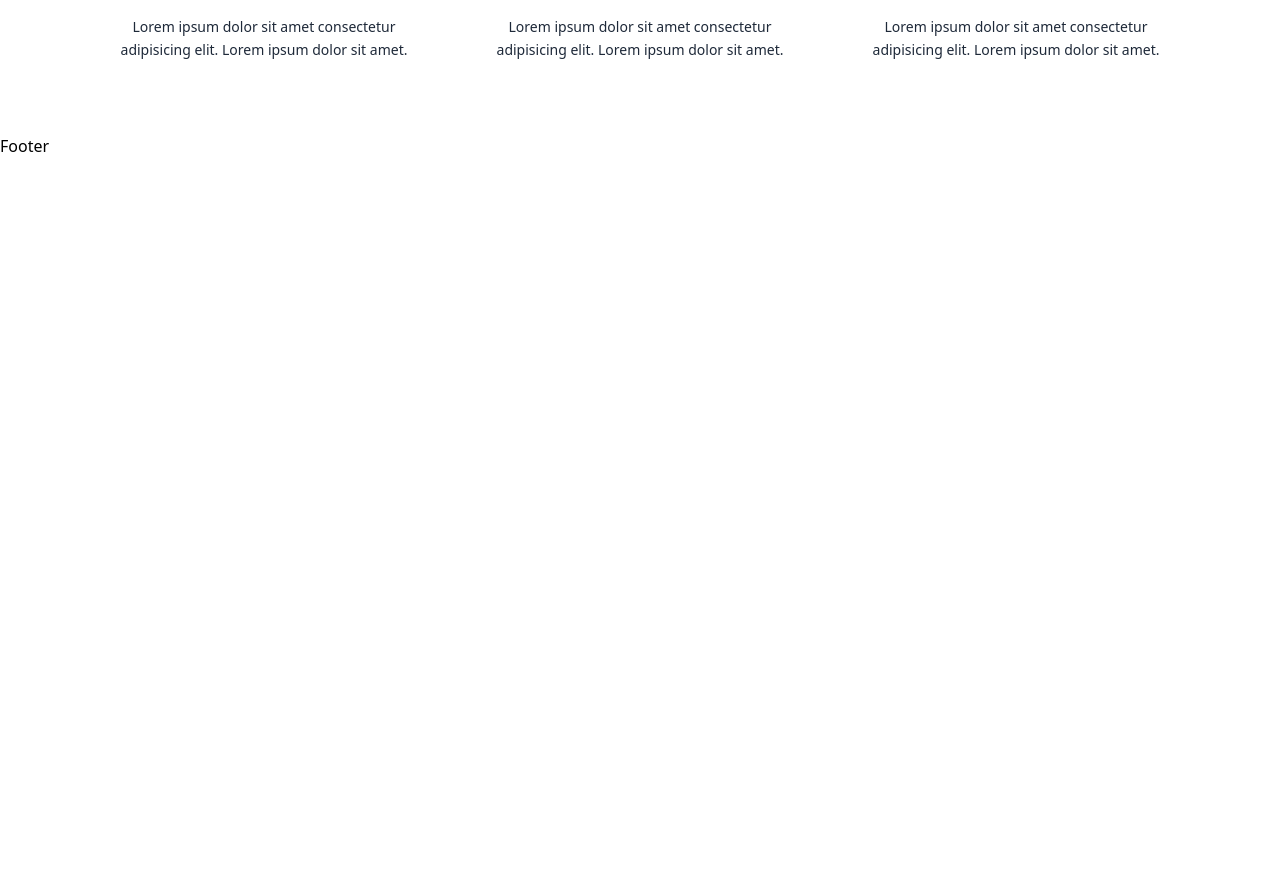
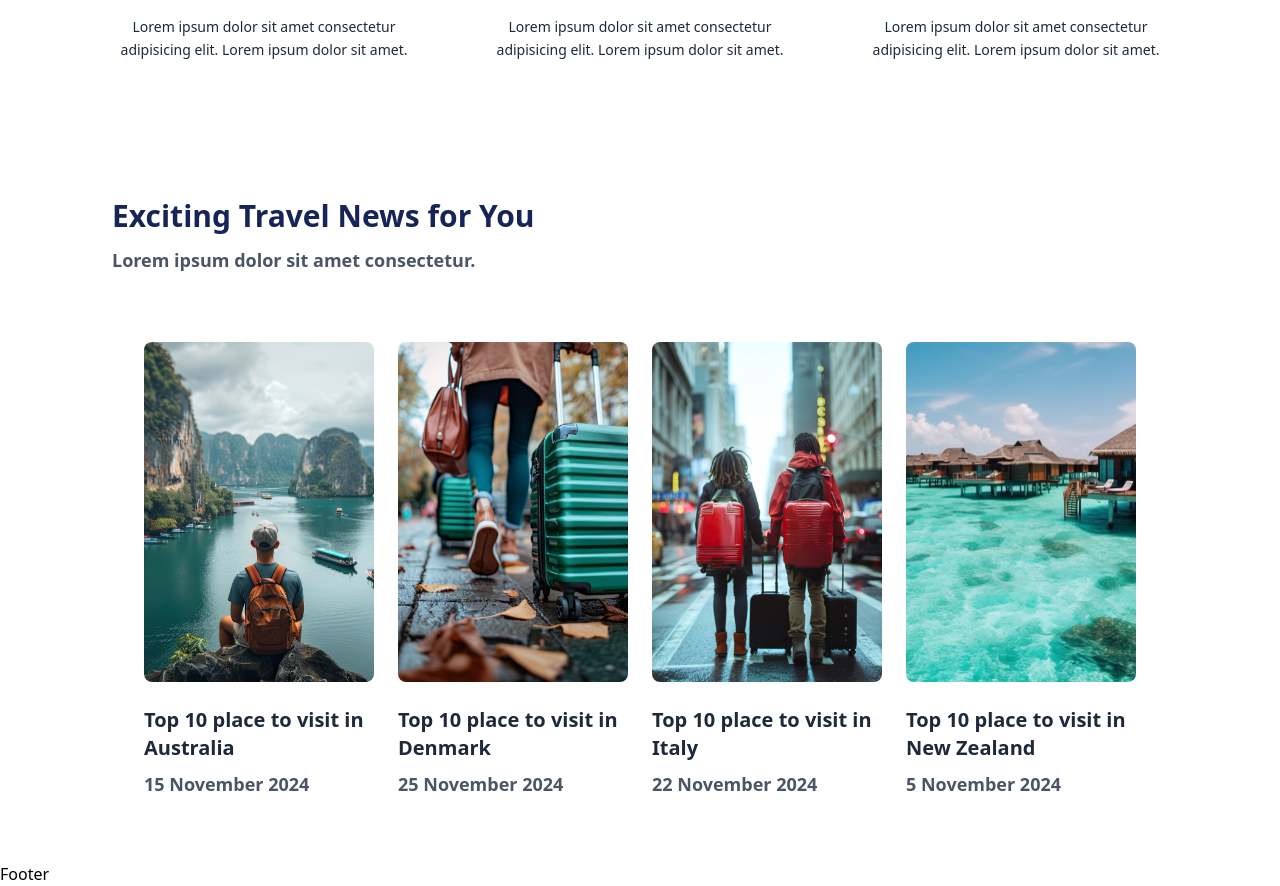
Before and after one commit to RehmanShoukat/Travel, a React (Vite) app: page / in a window 1280 px wide. Shown: the part 2544-3430 px from the top of the page. Before the commit the page ends 2702 px from the top, so only its background shows below. Built offline with nearby package versions, Linux system fonts and the light colour scheme.

Commit message:
Added Best Places section

```diff
--- a/src/pages/Frontend/Home/HotelList.jsx
+++ b/src/pages/Frontend/Home/HotelList.jsx
@@ -58,11 +58,14 @@ const HotelList = () => {
             <div className="grid grid-cols-1 md:grid-cols-4 gap-6 mt-8">
                 {hotels.map((items, index) => (
                     <div key={index} className="relative overflow-hidden rounded-2xl group" data-aos="fade-right" data-aos-delay={index * 300}>
-                        <img
-                            src={items.image}
-                            alt={items.name}
-                            className="w-full h-85 object-cover object-fit rounded-2xl transition-transform duration-500 ease-in-out hover:-translate-y-2"
-                        />
+                        <div className='overflow-hidden rounded-2xl'>
+
+                            <img
+                                src={items.image}
+                                alt={items.name}
+                                className="w-85 h-85 object-cover  rounded-2xl transition-transform duration-500 transform hover:scale-110"
+                            />
+                        </div>
 
                         <button className="absolute top-3 right-3 bg-white/50 backdrop-blur-sm rounded-full p-2 hover:bg-white transition-all duration-300">
                             <Heart className="w-5 h-5 text-gray-800" />
--- /dev/null
+++ b/src/pages/Frontend/Home/Subscibe.jsx
@@ -0,0 +1,11 @@
+import React from 'react'
+
+const Subscibe = () => {
+  return (
+    <div>
+
+    </div>
+  )
+}
+
+export default Subscibe
--- /dev/null
+++ b/src/pages/Frontend/Home/TopPlaces.jsx
@@ -0,0 +1,56 @@
+import React from 'react'
+import australia from "../../../assets/images/n1.jpg"
+import Denmark from "../../../assets/images/n2.jpg"
+import Italy from "../../../assets/images/n3.jpg"
+import newzealand from "../../../assets/images/n4.jpg"
+
+
+
+const TopPlaces = () => {
+    const places = [
+        {
+            img: australia,
+            title: "Top 10 place to visit in Australia",
+            date: "15 November 2024",
+        },
+        {
+            img: Denmark,
+            title: "Top 10 place to visit in Denmark",
+            date: "25 November 2024",
+        },
+        {
+            img: Italy,
+            title: "Top 10 place to visit in Italy",
+            date: "22 November 2024",
+        },
+        {
+            img: newzealand,
+            title: "Top 10 place to visit in New Zealand",
+            date: "5 November 2024",
+        },
+    ];
+    return (
+        <section className='py-16 bg-white w-full'>
+            <div className='max-w-6xl mx-auto px-6 sm:px-8 lg:px-12'>
+                <h2 className='text-blue-950 font-bold text-2xl md:text-3xl'>Exciting Travel News for You</h2>
+                <p className='text-md md:text-lg mt-3 text-gray-600 font-semibold '>Lorem ipsum dolor sit amet consectetur.</p>
+                <div className='grid grid-cols-1 md:grid-cols-4 gap-6 max-w-6xl mx-auto mt-17 px-8'>
+                    {places.map((place , index)=>{
+                        return(
+                            <div key={index} className=''>
+                                <img src={place.img} alt={place.title} className='w-full h-85 object-cover transition-all duration-400 hover:-translate-y-3 rounded-lg' />
+                                <h2 className='text-lg md:text-xl font-bold text-gray-800 mt-6'>{place.title}</h2>
+                                <p className='text-md md:text-lg text-gray-600 font-bold mt-2'>{place.date}</p>
+                            </div>
+
+                        )
+                    }) }
+                </div>
+
+            </div>
+
+        </section>
+    )
+}
+
+export default TopPlaces
--- a/src/pages/Frontend/Home/index.jsx
+++ b/src/pages/Frontend/Home/index.jsx
@@ -3,6 +3,8 @@ import Hero from './Hero'
 import Destination from './Destination'
 import HotelList from './HotelList'
 import WhyChoose from './WhyChoose'
+import TopPlaces from './TopPlaces'
+import Subscibe from './Subscibe'
 
 const index = () => {
   return (
@@ -11,6 +13,9 @@ const index = () => {
       <Destination/>
       <HotelList/>
       <WhyChoose/>
+      <TopPlaces/>
+      <Subscibe/>
+
     </>
 
   )
```
